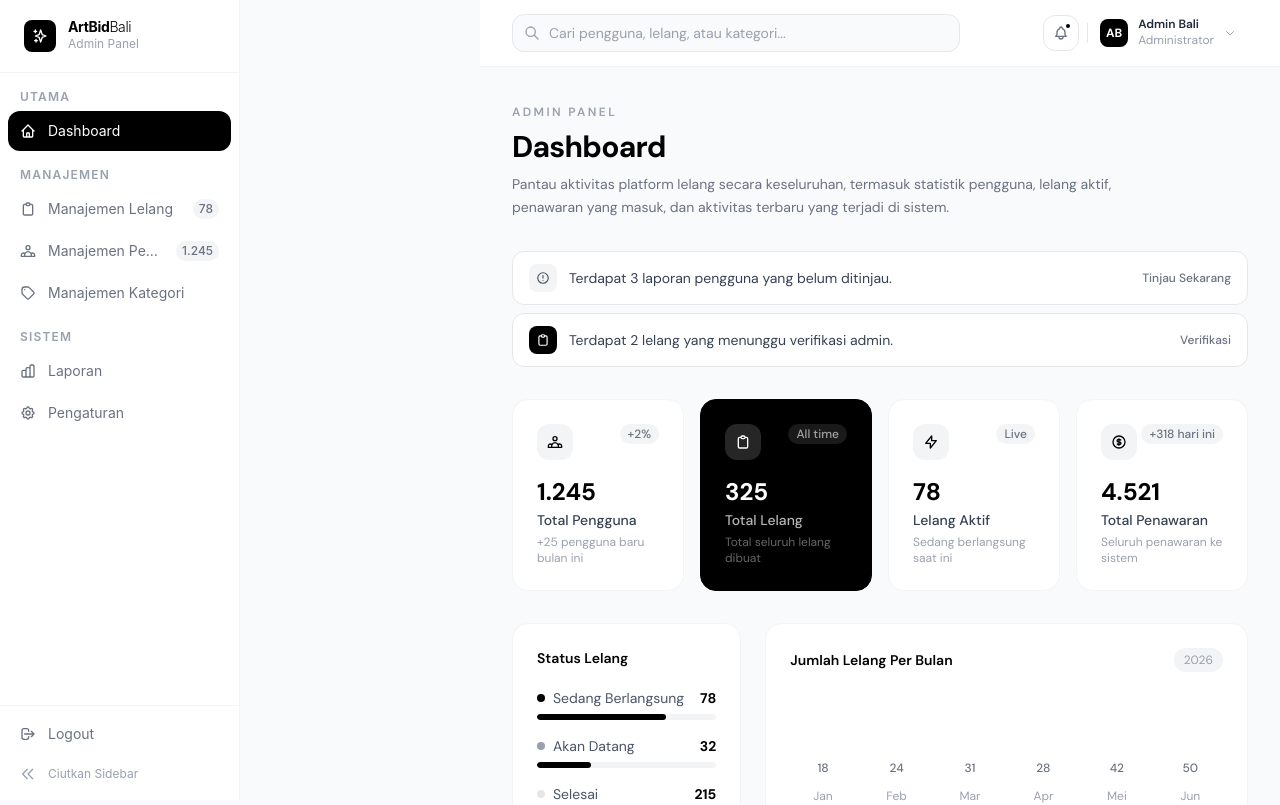
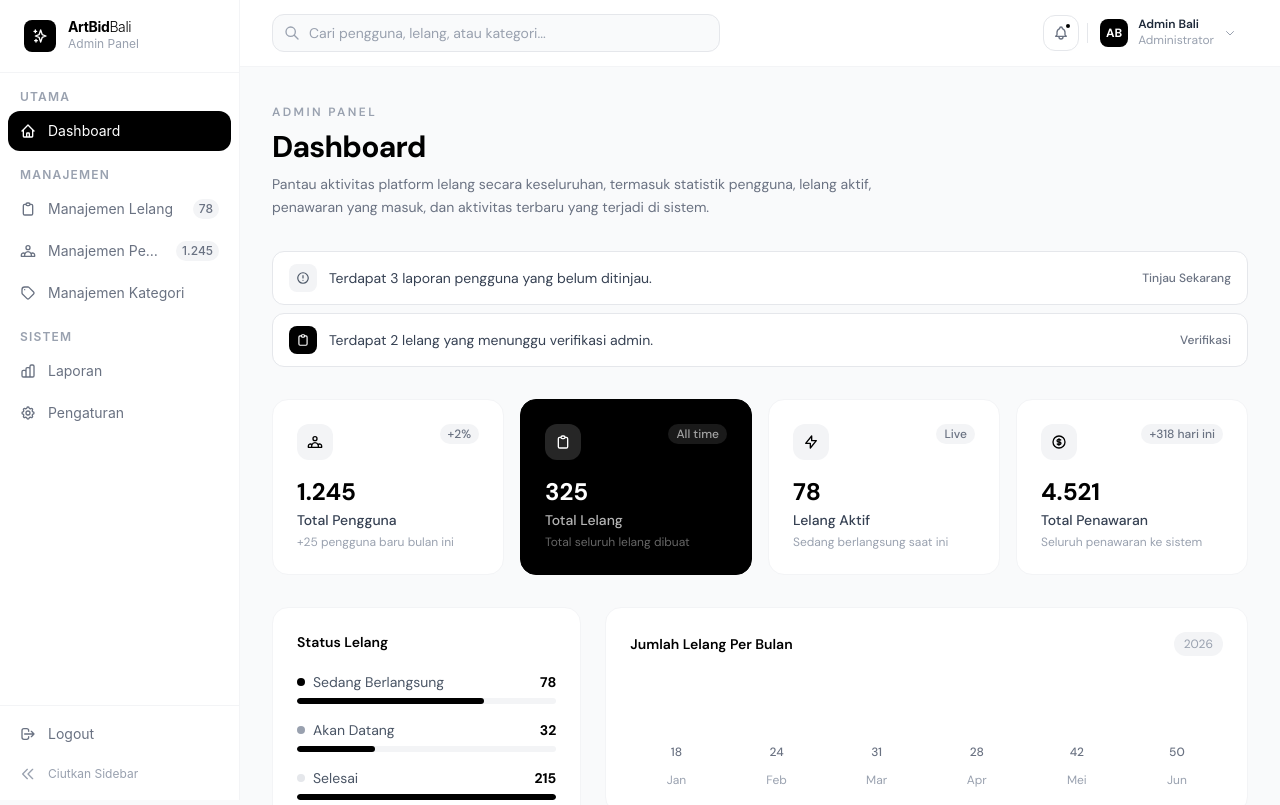
Before and after one commit to dekadii01/artbid-uasPWPB, a Vue app in the folder frontend/: page /admin/dashboard in a window 1280 px wide. Shown: the top 805 px of the page. Built offline with nearby package versions, Linux system fonts and the light colour scheme.

Commit message:
refactor: remove inline style for sidebar width in Admindashboard.vue for cleaner code

```diff
--- a/frontend/src/views/admin/Admindashboard.vue
+++ b/frontend/src/views/admin/Admindashboard.vue
@@ -320,10 +320,7 @@ function actStyle(type) {
 <template>
   <div class="min-h-screen bg-gray-50 font-sans flex">
     <!-- Main area — offset matches sidebar width via CSS var -->
-    <div
-      class="flex-1 flex flex-col min-w-0 transition-all duration-300"
-      :style="{ marginLeft: sidebarWidth }"
-    >
+    <div class="flex-1 flex flex-col min-w-0 transition-all duration-300">
       <!-- ═══════════════════ TOPBAR ═══════════════════ -->
       <header
         class="sticky top-0 z-30 bg-white border-b border-gray-100 px-8 py-3.5 flex items-center justify-between gap-4"
```
